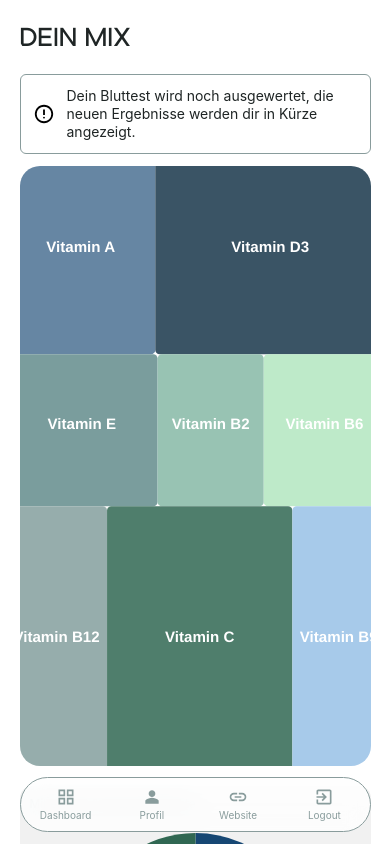
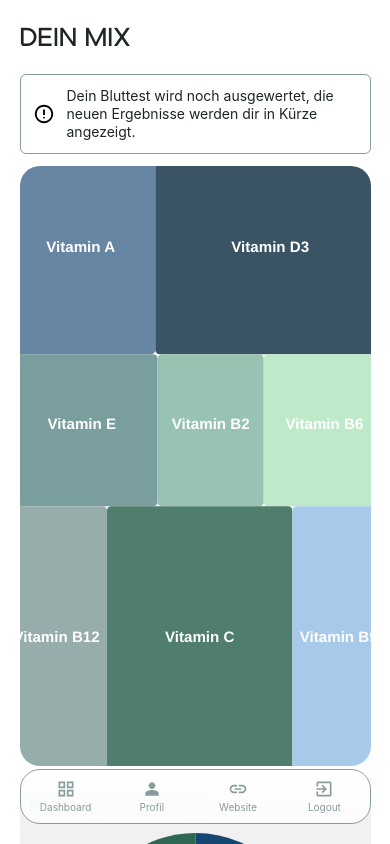
Before and after one commit to jkbwrs/cause-demo, a SvelteKit app: page / in a window 390 px wide. Shown: the top 844 px of the page. Built offline with nearby package versions, Linux system fonts and the light colour scheme.

Commit message:
Deine Commit-Nachricht

```diff
--- a/src/routes/(app)/+layout.svelte
+++ b/src/routes/(app)/+layout.svelte
@@ -177,12 +177,12 @@
             border: none;
             border: none;
             width: 90%;
-            margin: 0 auto 12px auto;
+            margin: 0 auto 20px auto;
             background-color: rgba(255, 255, 255, 0.8);
             backdrop-filter: blur(12px);
             -webkit-backdrop-filter: blur(12px);
             border: 1px solid var(--accent);
-            border-radius: 40px;
+            border-radius: 20px;
             padding: 2px;
             overflow: hidden;
         }
```
